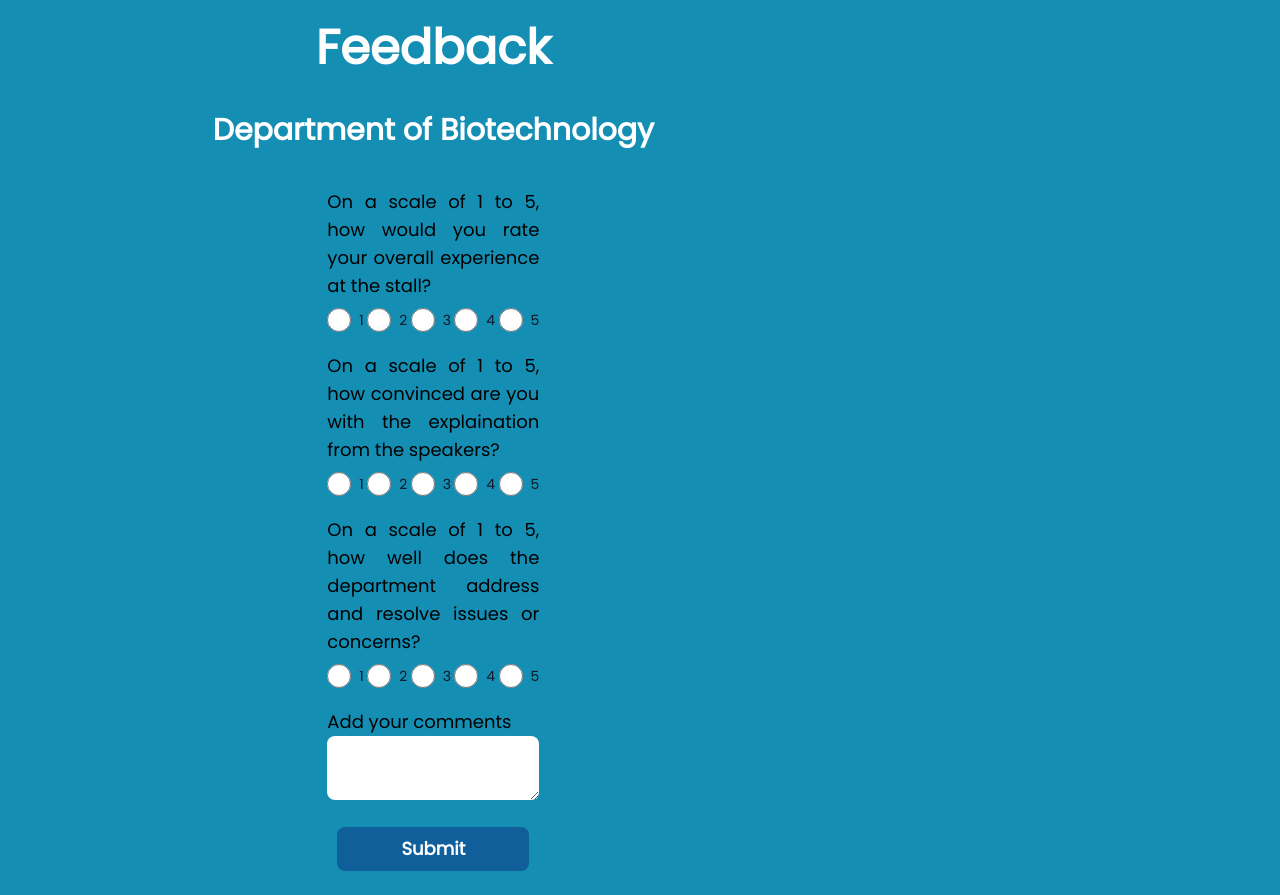
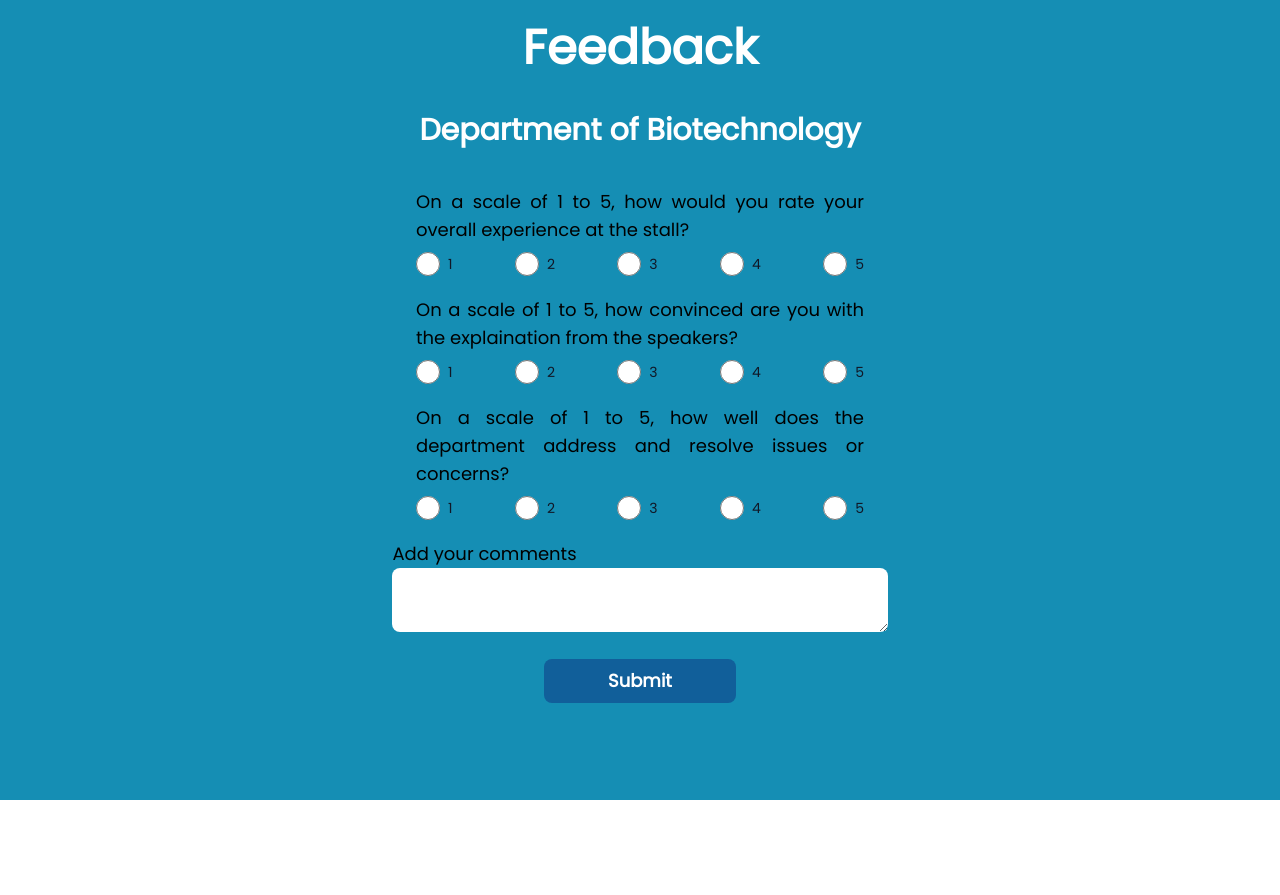
Before and after one commit to gdsc-jssstu/OpenDay, a React (Vite) app: page /feedback/biotech in a window 1280 px wide. After the commit the page ends 800 px from the top, so only its background shows below. Built offline with nearby package versions, Linux system fonts and the light colour scheme.

Commit message:
fixed width of routemap description

```diff
--- a/src/pages/Feedback.jsx
+++ b/src/pages/Feedback.jsx
@@ -8,7 +8,7 @@ const Feedback = () => {
   const [ratings, setRatings] = useState([]);
   const [department, setDepartment] = useState([]);
   const token = window.sessionStorage.getItem("token");
-  const [depid, setDepId] = useState(2);
+
   const navigate = useNavigate();
 
   const { name } = useParams();
@@ -62,23 +62,22 @@ const Feedback = () => {
   async function handleSubmit(e) {
     e.preventDefault();
     console.log(department.name);
-    let id;
-    try {
-      // Replace 'your_table' with the name of your table and 'id_column' with the actual column name for the ID
-      const { data, error } = await supabase
-        .from("Departments")
-        .select("id")
-        .eq("Department", department.name);
+    // let id;
+    // try {
+    //   // Replace 'your_table' with the name of your table and 'id_column' with the actual column name for the ID
+    //   const { data, error } = await supabase
+    //     .from("Departments")
+    //     .select("id")
+    //     .eq("Department", department.name);
 
-      if (error) {
-        throw error;
-      }
-      console.log(data[0].id);
-      id = data[0].id;
-      setDepId(data[0].id);
-    } catch (error) {
-      console.error("Error fetching data:", error.message);
-    }
+    //   if (error) {
+    //     throw error;
+    //   }
+    //   console.log(data[0].id);
+    //   id = data[0].id;
+    // } catch (error) {
+    //   console.error("Error fetching data:", error.message);
+    // }
     console.log(JSON.parse(token).user);
     const Insertdata = {
       depid: department.id,
@@ -108,6 +107,7 @@ const Feedback = () => {
     navigate("/routemap");
     return "hi";
   }
+
   function handleRatingChange(index, rating) {
     setRatings((prevRatings) => {
       const updatedRatings = [...prevRatings];
@@ -122,21 +122,21 @@ const Feedback = () => {
   //   setDep(e.target.value);
   // }
   return (
-    <div className="flex bg-[#158EB4] min-h-screen py-6">
+    <div className="flex justify-center bg-[#158EB4] min-h-screen py-6">
       <div className="flex flex-col items-center gap-y-10">
-        <p className="text-center  text-5xl font-extrabold text-white">
+        <p className="text-center text-5xl font-extrabold text-white">
           Feedback
         </p>
-        <p className="text-center text-3xl font-extrabold text-white">
+        <p className="text-center px-2 text-3xl font-extrabold text-white">
           {department.name}
         </p>
 
         <form
-          className="flex flex-col items-center gap-y-5 px-6"
+          className="flex flex-col items-center w-full gap-y-5 px-6"
           onSubmit={handleSubmit}
         >
           {questions.map((question, i) => (
-            <div className="w-full" key={i}>
+            <div className="w-full max-w-md" key={i}>
               <p className="text-justify text-lg mb-2">{question}</p>
               <div className="flex justify-between ">
                 {radioOptions.map((option) => (
--- a/src/pages/RouteMap.jsx
+++ b/src/pages/RouteMap.jsx
@@ -8,12 +8,17 @@ export default function RouteMap() {
     <div className="h-full bg-primary">
       <div className="py-16 px-8 h-full flex flex-col items-center">
         <div className="text-white text-4xl font-bold mb-12">Route map</div>
-        <p className="text-white text-sm mb-12">Inspiring Futures, Shaping Innovations: Explore JSSSTU's Open Day, Showcasing Milestones, Achievements, and Revolutionary Projects. Open Day at Your Fingertips: Explore Departments, Personalize Your Journey, and Stay Engaged with our User-Friendly Event App!</p>
+        <p className="text-white text-sm mb-12 max-w-lg text-justify">
+          Inspiring Futures, Shaping Innovations: Explore JSSSTU's Open Day,
+          Showcasing Milestones, Achievements, and Revolutionary Projects. Open
+          Day at Your Fingertips: Explore Departments, Personalize Your Journey,
+          and Stay Engaged with our User-Friendly Event App!
+        </p>
         <div className="py-2 px-8 bg-white rounded-md font-bold mb-3">
           <div className="flex align-center justify-between">
             <img style={{ height: "25px" }} src={icon} />
             <Link to="/dept/eee">
-            <div>Start</div>
+              <div>Start</div>
             </Link>
           </div>
         </div>
@@ -30,13 +35,17 @@ export default function RouteMap() {
 
         <div className="py-2 px-8 bg-white rounded-md font-bold my-3">
           <div className="flex align-center justify-between">
-            <div>End!
-            </div>
-
+            <div>End!</div>
           </div>
         </div>
       </div>
-      <p className="text-xs bg-white rounded-md font-medium py-2 px-8">Thank you for exploring all our departments! We hope you enjoyed your journey and gained valuable insights into our institution. If you have any further questions or would like to learn more, please feel free to reach out to us. We appreciate your time and interest in our offerings. Wishing you success in your endeavors!</p>
+      <p className="text-xs bg-white rounded-md font-medium py-2 px-8">
+        Thank you for exploring all our departments! We hope you enjoyed your
+        journey and gained valuable insights into our institution. If you have
+        any further questions or would like to learn more, please feel free to
+        reach out to us. We appreciate your time and interest in our offerings.
+        Wishing you success in your endeavors!
+      </p>
     </div>
   );
 }
```
